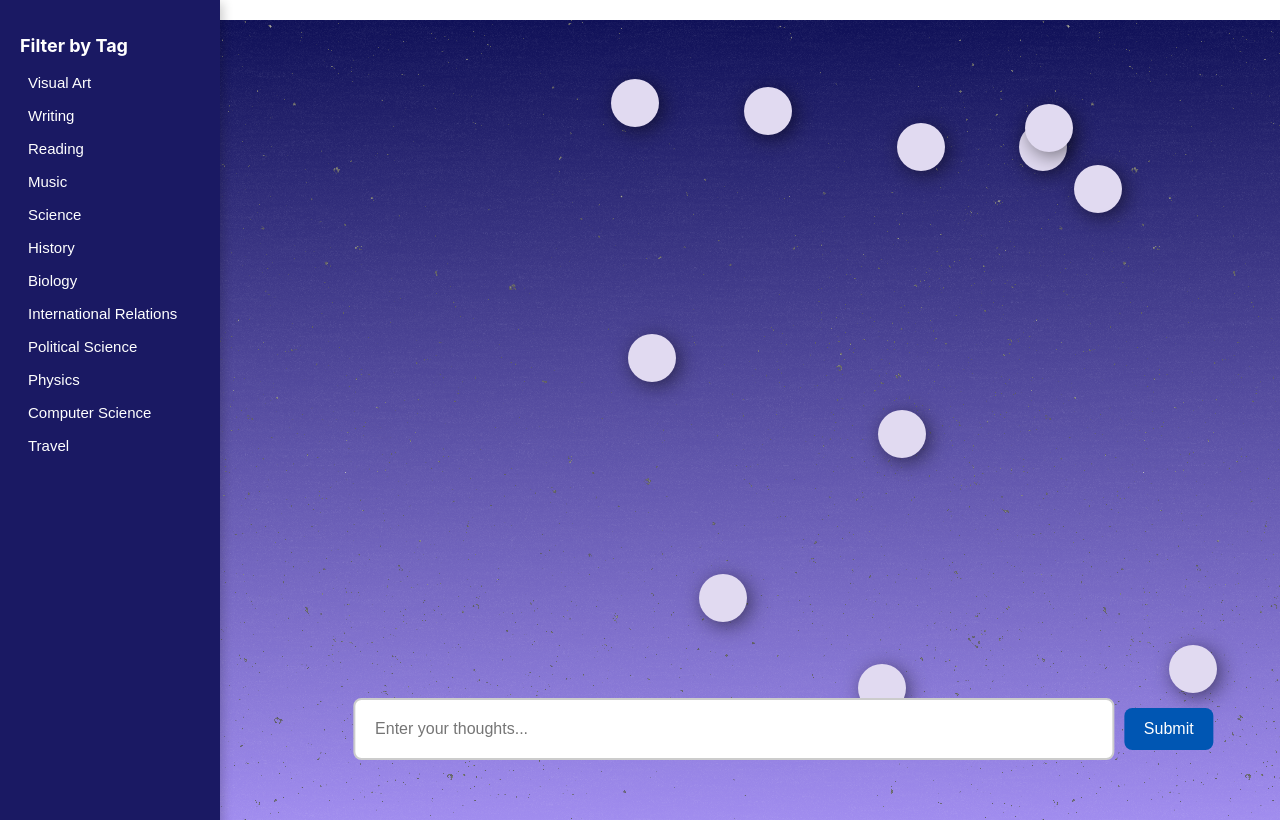
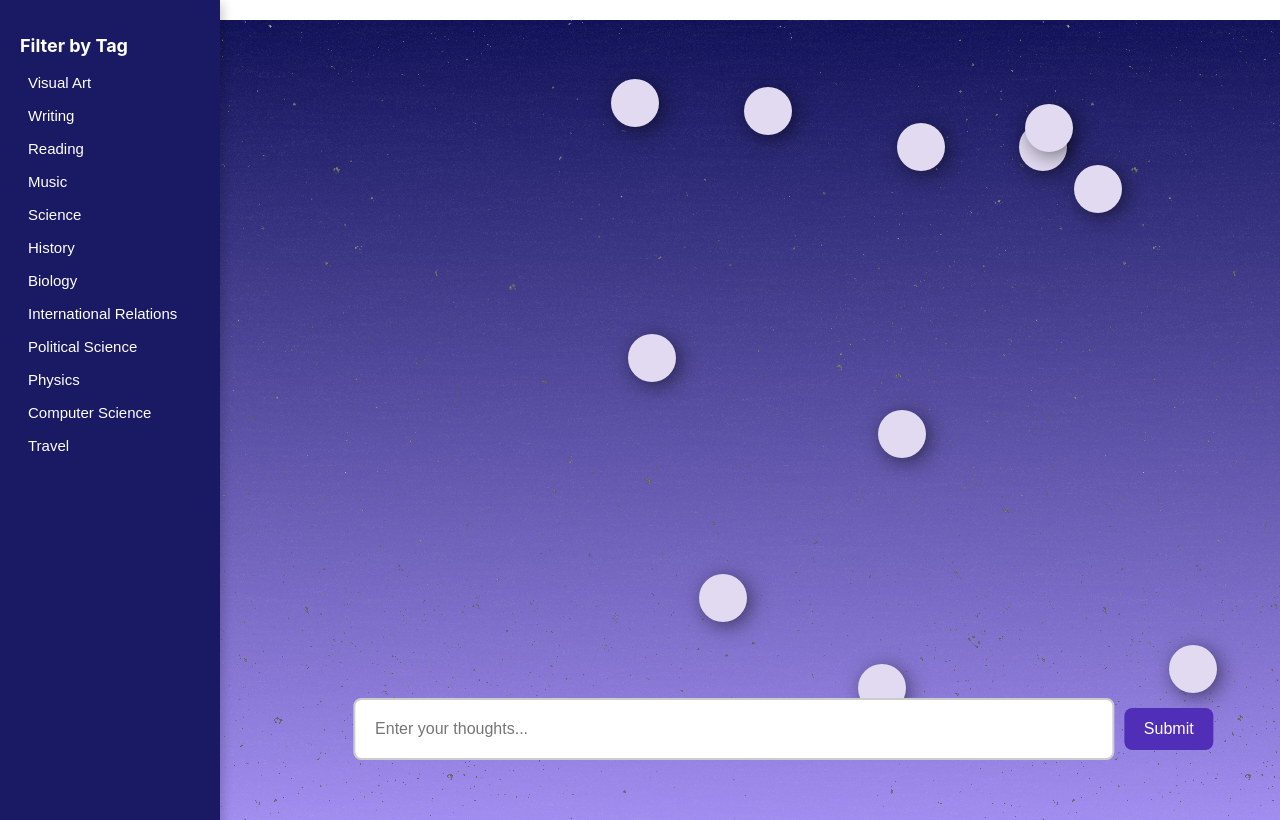
Before and after one commit to lavanyamenon15/IdeationStation, a React (Create React App) app in the folder ideationstation/: page / in a window 1280 px wide. In both pictures the pointer is over the button "Submit". Built offline with nearby package versions, Linux system fonts and the light colour scheme; data requests are answered from the project's data file.

Commit message:
minor color changes

```diff
--- a/ideationstation/src/Modal.js
+++ b/ideationstation/src/Modal.js
@@ -18,7 +18,6 @@ export default function Modal({currID, currThought, currTag, modalState}) {
 
 
   return (
-    // !!! Change the button to clicking the stars for the popup to come up
     <>
 
 
--- a/ideationstation/src/Stars.css
+++ b/ideationstation/src/Stars.css
@@ -66,7 +66,7 @@
   }
 
   .Textbox button:hover {
-    background-color: #0056b3;
+    background-color: #512eb8;
   }
 
   body.active-modal {
```
Also changed, not shown: 1 other file (tests, documents, lock files or other folders).
